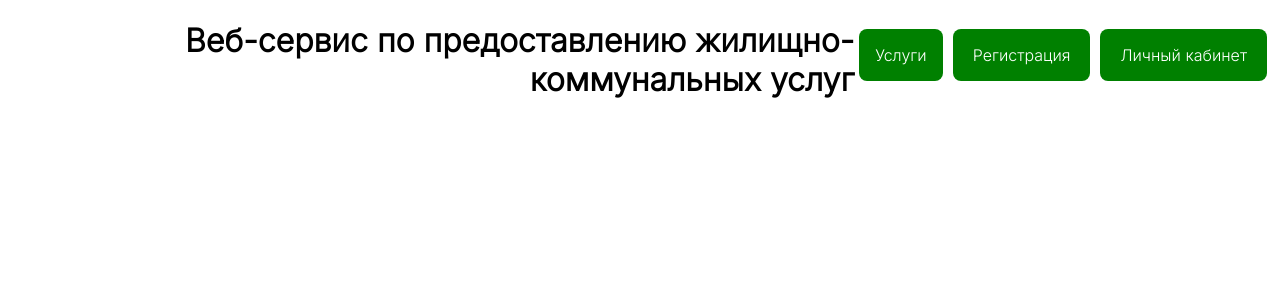
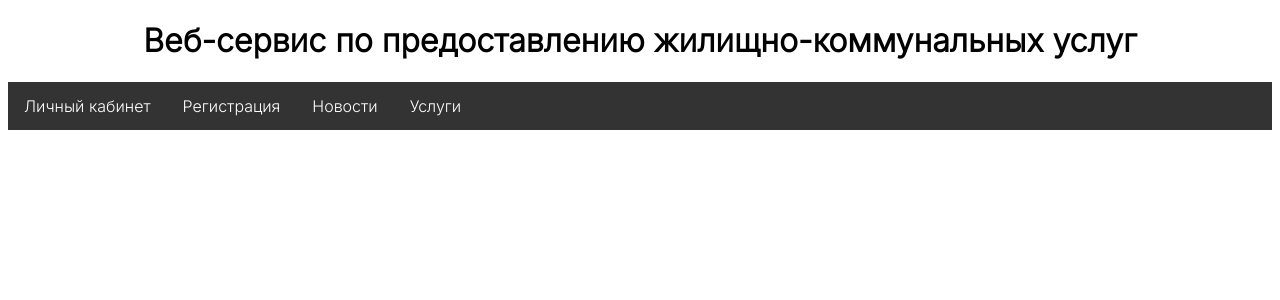
Before and after one commit to egorka-angelskiy/EPA, a Flask app: page / in a window 1280 px wide. Shown: the top 300 px of the page. Run offline with Flask 3, Linux system fonts and the light colour scheme; some libraries are stand-ins or nearby versions.

Commit message:
Add files via upload

```diff
--- /dev/null
+++ b/functions.py
@@ -0,0 +1,4 @@
+import re
+
+def check_password(password):
+    return re.fullmatch('[A-Za-z0-9]+', password)
--- a/sql.txt
+++ b/sql.txt
@@ -15,3 +15,4 @@ entrance varchar(100)
 
 
 alter sequence users_id_seq restart with 1;
+delete from users;
--- a/static/user/main.css
+++ b/static/user/main.css
@@ -3,7 +3,7 @@ html {
 }
 button{
     font: 16px Stem-medium, 'Inter', sans-serif; /* шрифт */
-    background-color: green; /*Выбираем цвет фона */
+    background-color: red; /*Выбираем цвет фона */
     -webkit-border-radius: 8px; /*Закругление */
     color: white; /*Выбираем цвет текста*/
     padding: 16px 20px; /*Размер внутренних отступов*/
@@ -16,53 +16,72 @@ button{
 
 }
 
-.listing form{
-    /* display: inline-block; */
-    float: right;
+.navbar {
+	overflow: hidden;
+	background-color: #333;
   }
 
-.listing div{
-    float: right;
+  .navbar a {
+	float: left;
+	font-size: 16px;
+	color: white;
+	text-align: center;
+	padding: 14px 16px;
+	text-decoration: none;
+
   }
 
-/* Кнопка выпадающего списка */
-.dropbtn {
-	background-color: green;
-	color: white;
-	padding: 16px;
+  .dropdown {
+	float: left;
+	overflow: hidden;
+  }
+
+  .dropdown .dropbtn {
 	font-size: 16px;
 	border: none;
+	outline: none;
+	color: white;
+	padding: 14px 16px;
+	background-color: inherit;
+	font-family: inherit;
+	margin: 0;
   }
 
-/* Контейнер <div> - необходим для размещения выпадающего содержимого */
-.dropdown {
-	position: relative;
-	display: inline-block;
+  .navbar a:hover, .dropdown:hover .dropbtn {
+	background-color: red;
   }
 
-/* Выпадающее содержимое (скрыто по умолчанию) */
   .dropdown-content {
 	display: none;
 	position: absolute;
-	background-color: #f1f1f1;
+	background-color: #f9f9f9;
 	min-width: 160px;
 	box-shadow: 0px 8px 16px 0px rgba(0,0,0,0.2);
 	z-index: 1;
   }
 
-	/* Ссылки внутри выпадающего списка */
   .dropdown-content a {
+	float: none;
 	color: black;
 	padding: 12px 16px;
 	text-decoration: none;
 	display: block;
+	text-align: left;
   }
 
-/* Изменение цвета выпадающих ссылок при наведении курсора */
-.dropdown-content a:hover {background-color: #ddd;}
+  .dropdown-content a:hover {
+	background-color: #ddd;
+  }
 
-/* Показать выпадающее меню при наведении курсора */
-.dropdown:hover .dropdown-content {display: block;}
+  .dropdown:hover .dropdown-content {
+	display: block;
+  }
 
-/* Изменение цвета фона кнопки раскрывающегося списка при отображении содержимого раскрывающегося списка */
-.dropdown:hover .dropbtn {background-color: #3e8e41;}
+  .services_window {
+	width: 300px;
+	height: 50px;
+	text-align: center;
+	padding: 15px;
+	display: none;
+  }
+  .services_window:target {display: block;}
--- /dev/null
+++ b/templates/user/choose.html
@@ -0,0 +1,4 @@
+<h1>Вы успешно {{ version }}</h1>
+
+<a href="/">Выйти на главный экран</a>
+<a href="/profile">Перейти в профиль</a>
--- a/templates/user/home.html
+++ b/templates/user/home.html
@@ -17,20 +17,21 @@
 </head>
 <body>
 	<!-- <form action = "/catalog"><button>Услуги</button></form>-->
+	<h1 align = 'center'>Веб-сервис по предоставлению жилищно-коммунальных услуг</h1>
+	<div class="navbar">
+ 		<a href="/profile">Личный кабинет</a>
+		<a href="/registration">Регистрация</a>
+  		<a href="/" title = "Новостей пока нет">Новости</a>
+  		<div class="dropdown">
+    		<button class="dropbtn">Услуги</button>
+    		<div class="dropdown-content">
+      			<a href="/utility_services">Коммунальные услуги</a>
+      			<a href="/house_services">Жилищные услуги</a>
+    		</div>
+  		</div>
+	</div>
 
-	<div class = "listing">
-	<form action = "/profile"><button>Личный кабинет</button></form>
-	<form action = "/registration"><button>Регистрация</button></form>
-	<div class = "dropdown">
-			<button class = 'dropbtn'>Услуги</button>
-				<div class = "dropdown-content">
-					<a href = "/utility_services"> Коммунальные услуги</a>
-					<a href = "/house_services"> Жилищные услуги</a>
-				</div>
-			</div>
-	</div>
-	<h1 align = 'right'>Веб-сервис по предоставлению жилищно-коммунальных услуг</h1>
-		</body>
+</body>
 </html>
 
 <link rel="stylesheet" href="{{ url_for('static', filename='user/main.css') }}">
--- a/user.py
+++ b/user.py
@@ -1,5 +1,6 @@
 from flask import Flask, render_template, redirect, request, url_for, session, flash, Blueprint
 from db import *
+from functions import *
 
 user = Blueprint('/user', __name__)
 
@@ -16,7 +17,10 @@ def registration():
         if '' in [login, password]:
             return render_template('user/reg.html')
 
-        if check_exists_user(login=login):
+        if check_exists_user(login):
+            return render_template('user/reg.html')
+
+        if not check_password(password):
             return render_template('user/reg.html')
 
         query = f"""insert into users (login, password) values ({login}, {password})"""
@@ -38,7 +42,20 @@ def registration():
 def registration2():
     if request.method == 'POST':
         accept_reg(request.form, session['id'])
+        return redirect(url_for('/user.registration3'))
     return render_template('user/reg2.html')
+
+
+@user.route('/registration3', methods=['POST', 'GET'])
+def registration3():
+    if request.method == 'POST':
+        accept_reg(request.form, session['id'])
+        return render_template(
+            'user/choose.html',
+            version='зарегистриоровались'
+        )
+    return render_template('user/reg3.html')
+
 
 
 @user.route('/authurization', methods=['POST', 'GET'])
@@ -49,15 +66,19 @@ def authurization():
 
         query = f"""select password, id from users where login='{login}'"""
         cursor.execute(query)
+
         db_password, id = cursor.fetchone()
-
-        print(login, password)
         if password != db_password:
             print('Error password')
             return render_template('user/auth.html')
 
         session['id'] = id
         session['log'] = True
+
+        return render_template(
+            'user/choose.html',
+            version='вошли в свой аккаунт'
+        )
     return render_template('user/auth.html')
 
 
```
Also changed, not shown: data.py (+9 -27 lines), service.py (+12 -3 lines), templates/service/house_services.html (+9 -5 lines), templates/service/utility_services.html (+34 -6 lines), templates/user/reg2.html (+2 -6 lines), templates/user/reg3.html (added, +16 -0 lines). Lines whose indentation alone changed are shown as unchanged.
